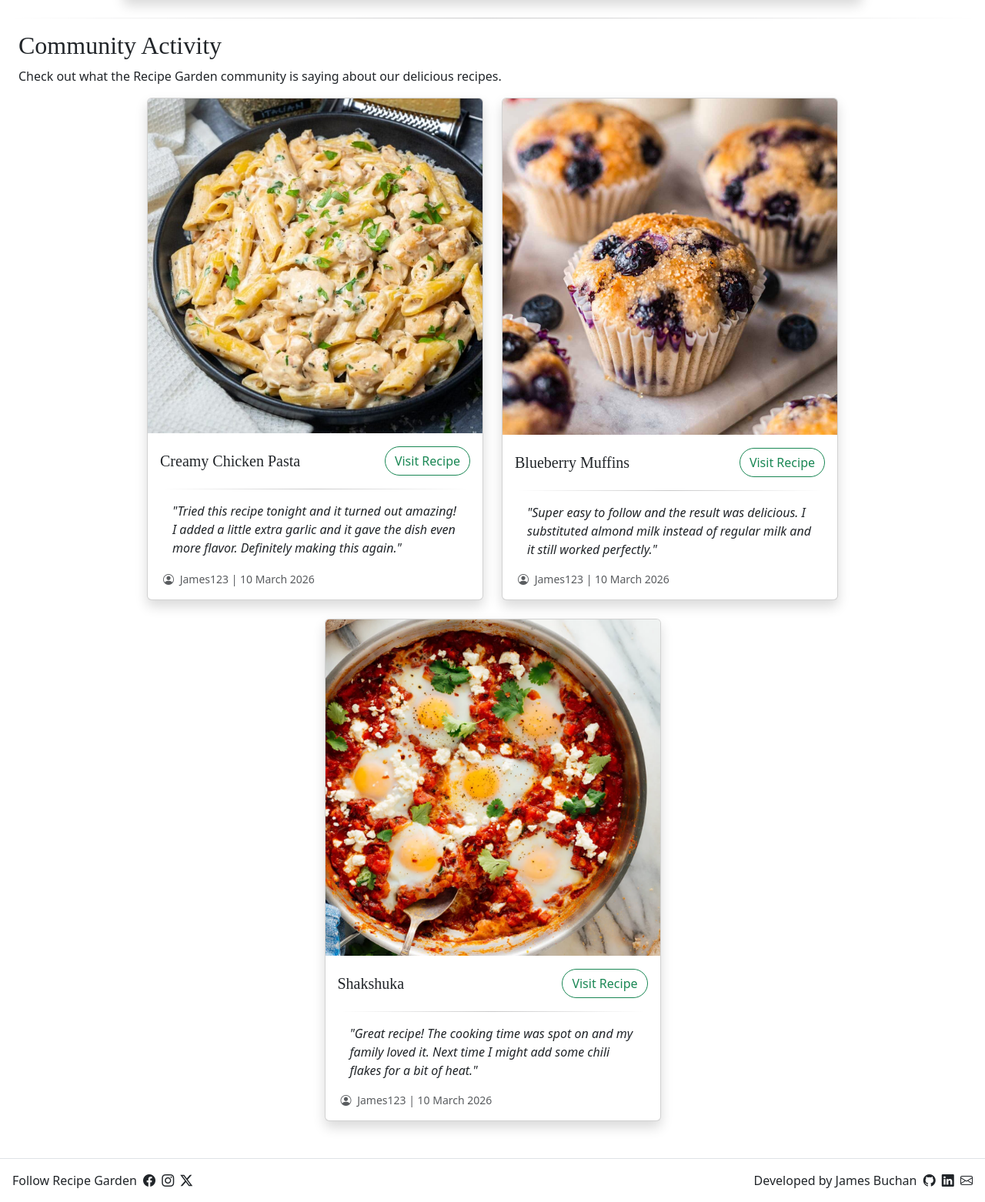
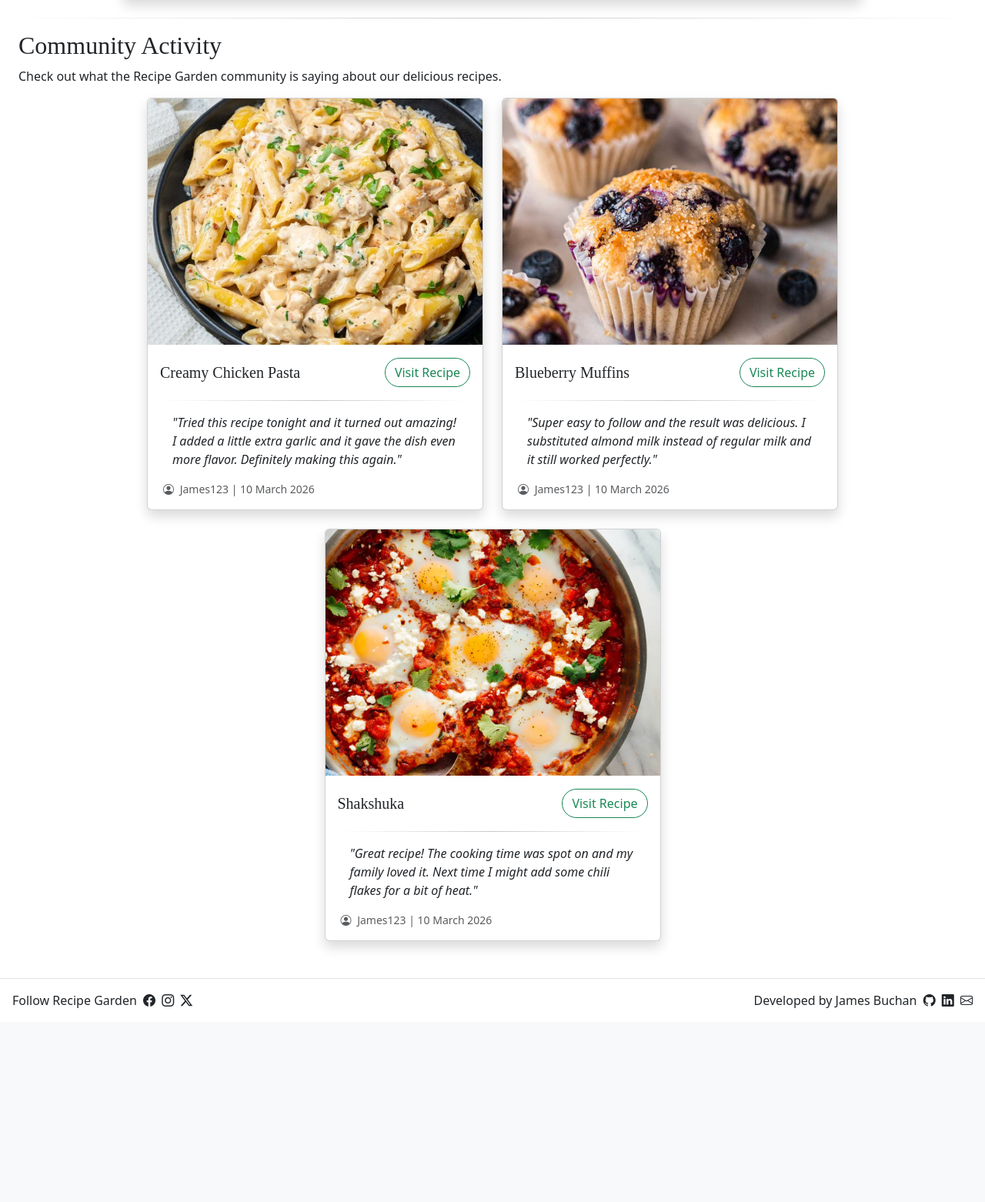
Before and after one commit to JamesB62/RecipeGarden, a Django app: page / in a window 1280 px wide. Shown: the part 740-2302 px from the top of the page at 77% size. After the commit the page ends 2050 px from the top, so only its background shows below. Run offline with Django 5.2, Linux system fonts and the light colour scheme; some libraries are stand-ins or nearby versions; some web fonts are replaced.

Commit message:
Adjusted comment card height

```diff
--- a/recipeproject/recipeapp/templates/base.html
+++ b/recipeproject/recipeapp/templates/base.html
@@ -61,6 +61,7 @@
                     </form>
 
                     <!-- Centre Welcome Message? -->
+                    <!-- Welcome Message -->
                     {% if user.is_authenticated %}
                     <div class="d-xxl-flex d-none align-items-center">
                         <span class="text-muted fst-italic m-0">Welcome {{ user.username }}</span>
--- a/recipeproject/recipeapp/templates/home.html
+++ b/recipeproject/recipeapp/templates/home.html
@@ -22,7 +22,6 @@
 
 <hr class="gradient-divider">
 
-<!-- SHRINK CONTENT BLOCK HEIGHT TO ALLOW USERS TO SEE THE BOTTOM OF THE FIRST BLOCK -->
 <!-- Community Activity Block -->
 <div class="d-flex flex-column align-items-center px-4">
     <div style="width: 100%; max-width: 1360px;" class="text-start">
@@ -36,7 +35,7 @@
         <!-- Card 1 -->
         <div class="card shadow" style="width: 437px;">
             <img src="{% static 'creamy-chicken-pasta.jpg' %}" class="card-img-top" alt="creamy-chicken-pasta"
-                style="max-height: 437px; object-fit: cover;">
+                style="max-height: 320px; object-fit: cover;">
             <div class="card-body d-flex flex-column">
                 <div class="d-flex align-items-center justify-content-between">
                     <h5 class="card-title fancy-subtitle pt-2">Creamy Chicken Pasta</h5>
@@ -48,14 +47,14 @@
                     I added a little extra garlic and it gave the dish even more flavor.
                     Definitely making this again."
                 </p>
-                <small class="text-muted d-block mt-auto"><i class="bi bi-person-circle px-1"></i> James123 | 10 March 2026</small>
+                <small class="text-muted d-block"><i class="bi bi-person-circle px-1"></i> James123 | 10 March 2026</small>
             </div>
         </div>
 
         <!-- Card 2 -->
         <div class="card shadow" style="width: 437px;">
             <img src="{% static 'blueberry-muffins.jpg' %}" class="card-img-top" alt="blueberry-muffins"
-                style="max-height: 437px; object-fit: cover;">
+                style="max-height: 320px; object-fit: cover;">
             <div class="card-body d-flex flex-column">
                 <div class="d-flex align-items-center justify-content-between">
                     <h5 class="card-title fancy-subtitle pt-2">Blueberry Muffins</h5>
@@ -73,7 +72,7 @@
         <!-- Card 3 -->
         <div class="card shadow" style="width: 437px;">
             <img src="{% static 'shakshuka.jpg' %}" class="card-img-top" alt="shakshuka"
-                style="max-height: 437px; object-fit: cover;">
+                style="max-height: 320px; object-fit: cover;">
             <div class="card-body d-flex flex-column">
                 <div class="d-flex align-items-center justify-content-between">
                     <h5 class="card-title fancy-subtitle pt-2">Shakshuka</h5>
```
